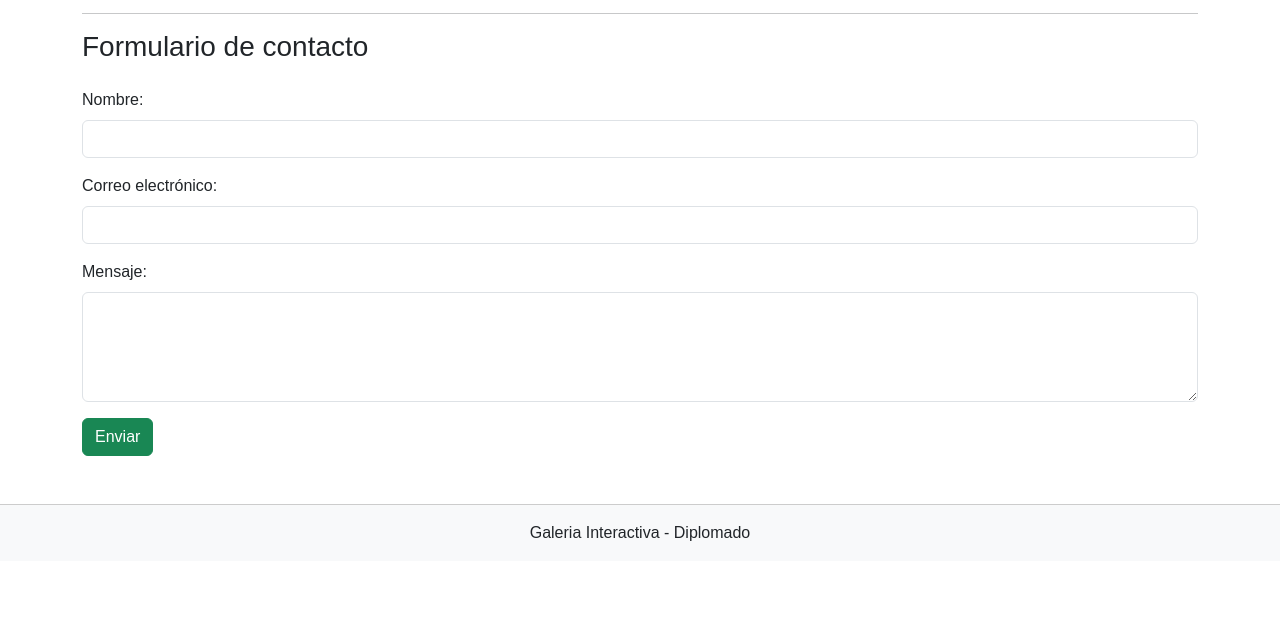
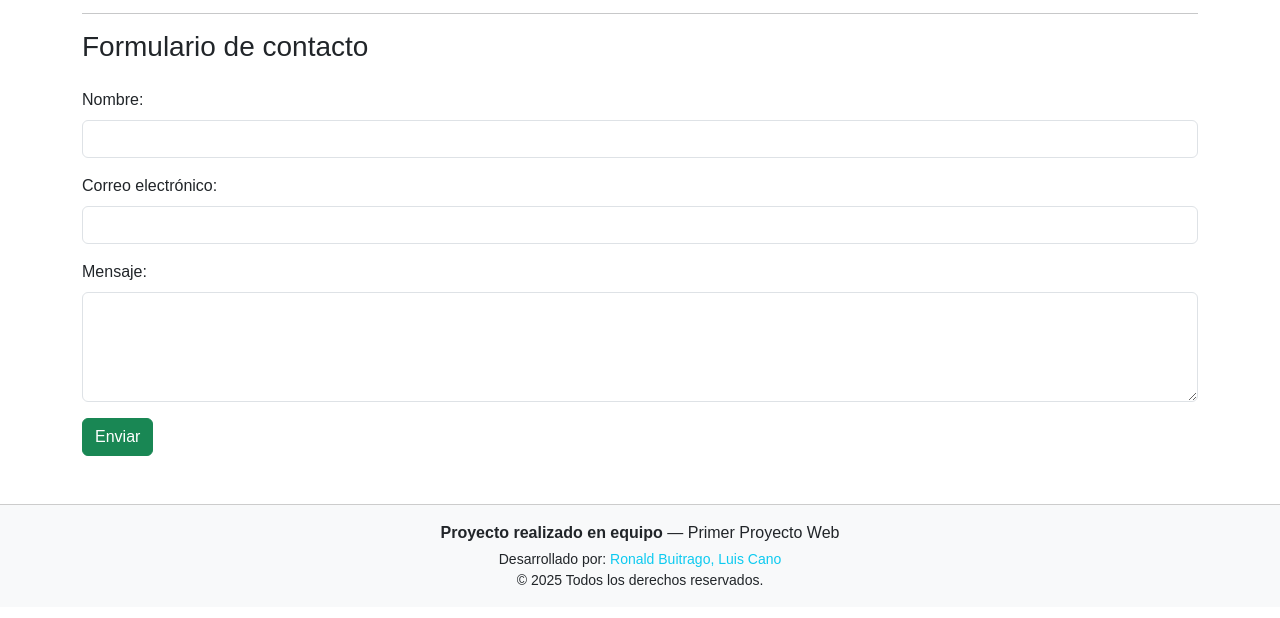
Before and after one commit to RonaldBuitrago/Primer-proyecto, a plain HTML site: page about.html in a window 1280 px wide. Shown: the part 182-800 px from the top of the page. Drawn offline with nearby package versions, Linux system fonts and the light colour scheme.

Commit message:
Update about.html
modificación footer

```diff
--- a/about.html
+++ b/about.html
@@ -46,7 +46,15 @@
   </form>
 </main>
     <footer class="bg-light text-center py-3">
-        <div class="container">Galeria Interactiva - Diplomado</div>
+        <div class="container">
+        <p class="mb-1">
+          <strong>Proyecto realizado en equipo</strong> — Primer Proyecto Web
+        </p>
+        <p class="small mb-0">
+          Desarrollado por: <span class="text-info">Ronald Buitrago, Luis Cano</span>
+        </p>
+        <p class="small mb-0">&copy; 2025 Todos los derechos reservados.</p>
+        </div>
     </footer>
 
 <script src="https://cdn.jsdelivr.net/npm/bootstrap@5.3.8/dist/js/bootstrap.bundle.min.js" integrity="sha384-FKyoEForCGlyvwx9Hj09JcYn3nv7wiPVlz7YYwJrWVcXK/BmnVDxM+D2scQbITxI" crossorigin="anonymous"></script>
```
